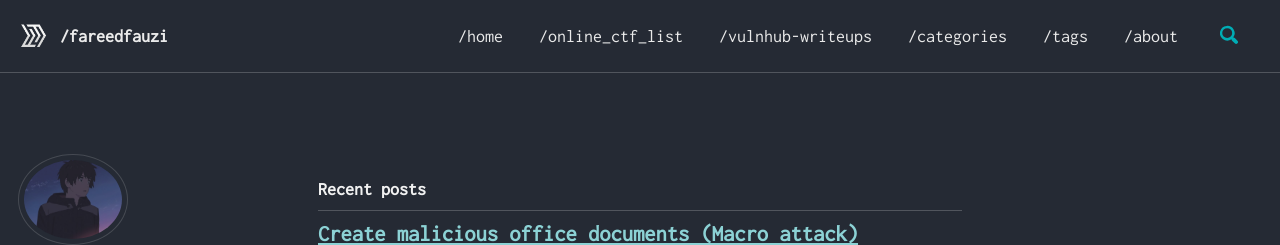
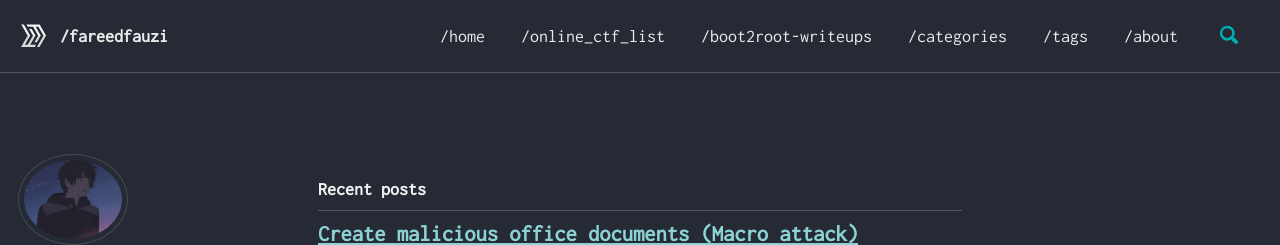
Before and after one commit to spiritedwolf/fareedfauzi.github.io, a Jekyll site: the page built from index.html, in a window 1280 px wide and 900 px high. Shown: the top 245 px of the window. Built offline with Jekyll 4.4.1, drawn with Linux system fonts in a browser that asks for light colours; cached includes are drawn as plain includes; the list of posts is cut into pages by our own code.

Commit message:
Update navigation.yml

```diff
--- a/_data/navigation.yml
+++ b/_data/navigation.yml
@@ -8,8 +8,8 @@ main:
     url: /ctfonline/
   #- title: "/archives"
   #  url: /archives/
-  - title: "/vulnhub-writeups"
-    url: /vulnhub-writeups/
+  - title: "/boot2root-writeups"
+    url: /boot2root-writeups/
   - title: "/categories"
     url: /categories/
   - title: "/tags"
```
